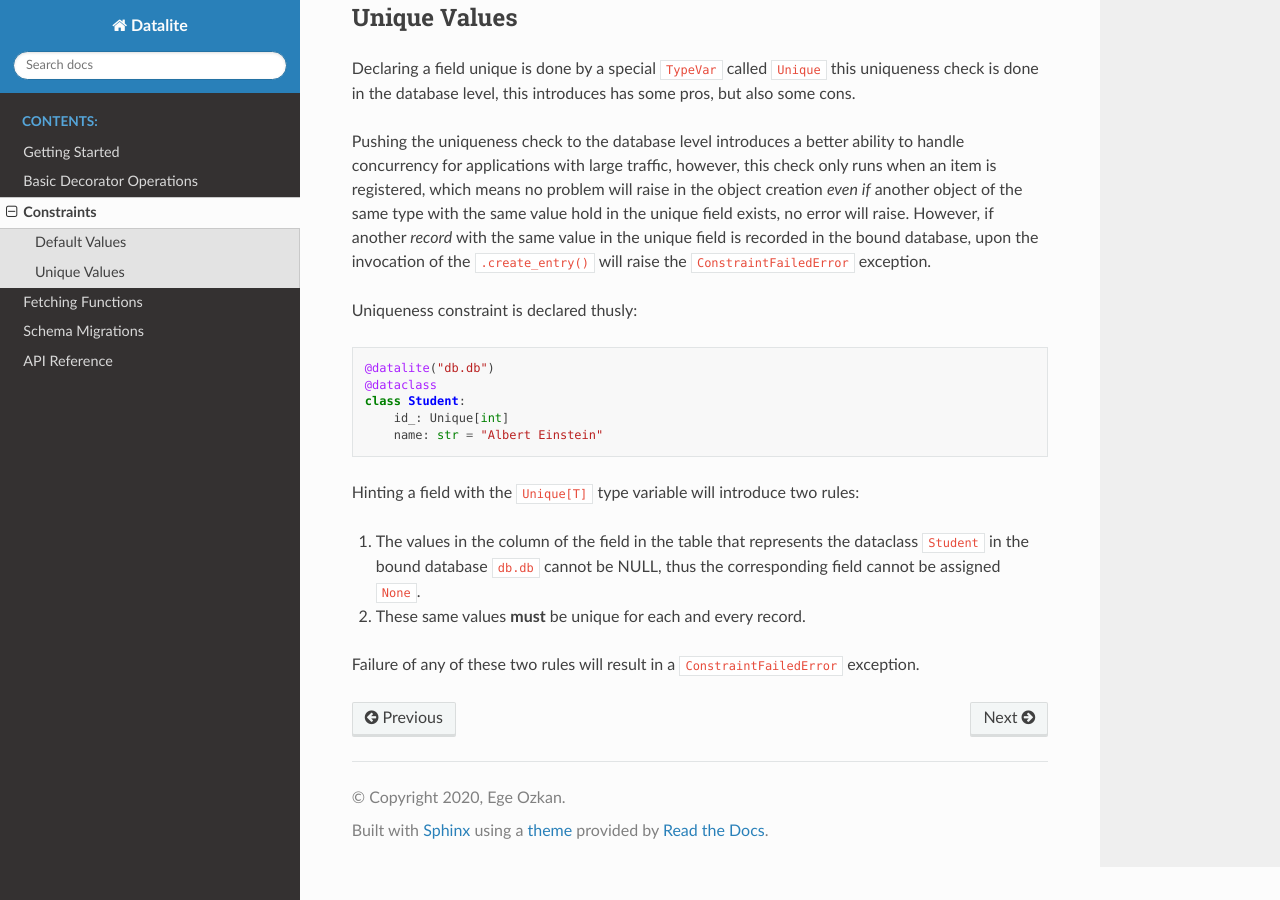
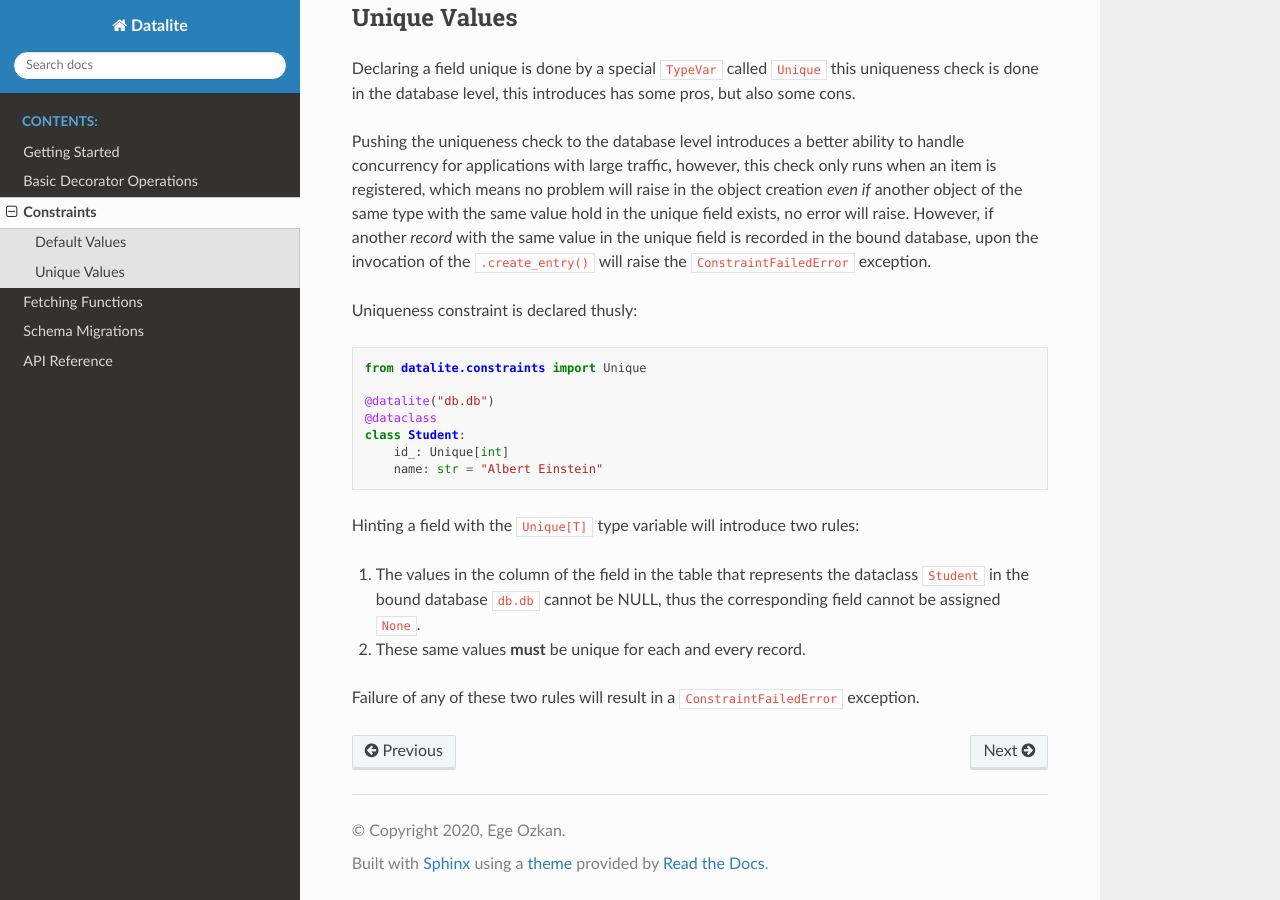
Before and after one commit to ambertide/datalite, a Sphinx documentation site: the page built from docs/constraints.rst, in a window 1280 px wide and 900 px high, scrolled down 836 px. Built offline with Sphinx 7.4.7 and the Read the Docs theme 2.0.0, drawn with Linux system fonts in a browser that asks for light colours.

Commit message:
Provide import statement for Unique constraint
It's not clear from the docs example where the constraint lives.

```diff
--- a/docs/constraints.rst
+++ b/docs/constraints.rst
@@ -53,6 +53,8 @@ Uniqueness constraint is declared thusly:
 
 .. code-block:: python
 
+    from datalite.constraints import Unique
+
     @datalite("db.db")
     @dataclass
     class Student:
```
